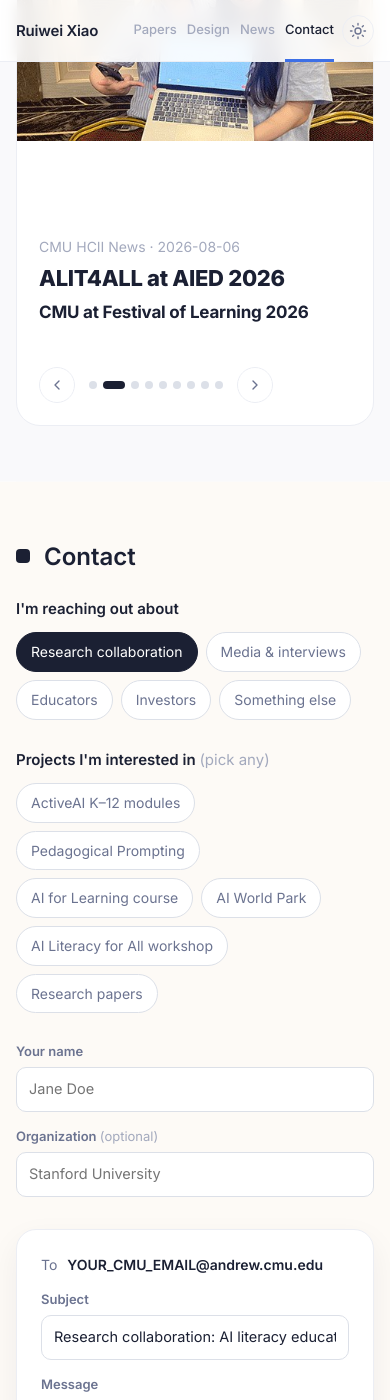
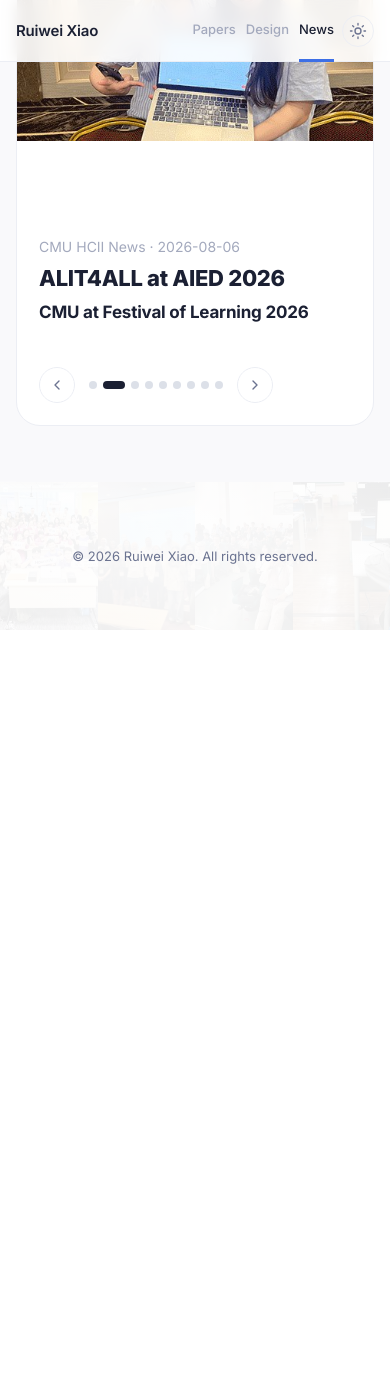
Before and after one commit to ruiwei-xiao/ruiwei-xiao.github.io, a Jekyll site: the page built from index.html, in a window 390 px wide and 1400 px high, scrolled down 6429 px. Built offline with Jekyll 4.4.1, drawn with Linux system fonts in a browser that asks for light colours; after the commit the page ends 7059 px from its top, so only the background shows below that; some of the changed text lies outside the part shown.

Commit message:
Revert "Add Contact tab with an editable email template"
This reverts commit b0ea97c69d44ecfbee26c21eecf45c918990b19f.

```diff
--- a/_config.yml
+++ b/_config.yml
@@ -27,8 +27,6 @@ markdown: kramdown
 highlighter: rouge
 
 cv_url: https://drive.google.com/file/d/12XQAa_tvCNml65rYvvtBqdnH0Qc25q6O/view?usp=sharing
-# 首页 Contact 版块的收件邮箱（会公开显示）
-contact_email: YOUR_CMU_EMAIL@andrew.cmu.edu
 
 # 整站 "Under construction" 蒙版；改成 false 即可去掉
 under_construction: false
--- a/_data/contact.yml
+++ /dev/null
@@ -1,80 +0,0 @@
-# 首页 Contact 版块：选来意 + 感兴趣的项目，自动生成一封可编辑的邮件（收件人在 _config.yml 的 contact_email）。
-# 模板里的占位符：{name} 名字、{from} "from 机构"（没填机构就是空）、{projects} 选中的项目（没选就是 "AI literacy education"）。
-# 方括号里的内容是留给对方自己改的提示。
-categories:
-  - key: research
-    label: Research collaboration
-    subject: "Research collaboration: {projects}"
-    body: |
-      Hi Ruiwei,
-
-      I'm {name}{from}. I came across your work on {projects} and would love to explore a research collaboration.
-
-      [A few sentences about your research and the collaboration you have in mind]
-
-      Would you be open to a short call in the coming weeks?
-
-      Best,
-      {name}
-  - key: media
-    label: Media & interviews
-    subject: "Interview request: {projects}"
-    body: |
-      Hi Ruiwei,
-
-      I'm {name}{from}. I'm working on a story about [topic] and would love to interview you about {projects}.
-
-      [Outlet, format (written, podcast, video), and your deadline]
-
-      Let me know if you'd be available, and what times work for you.
-
-      Best,
-      {name}
-  - key: educator
-    label: Educators
-    subject: "Bringing {projects} to my students"
-    body: |
-      Hi Ruiwei,
-
-      I'm {name}{from}. I teach [grade level / subject] and I'm interested in bringing {projects} to my students.
-
-      [How many students, your timeline, and any questions you have]
-
-      Could you share how I can get started?
-
-      Best,
-      {name}
-  - key: investor
-    label: Investors
-    subject: "ActiveAI: {projects}"
-    body: |
-      Hi Ruiwei,
-
-      I'm {name}{from}. I've been following ActiveAI and your work on {projects}, and I'd like to learn more about where you're taking it.
-
-      [Your fund or focus area, and what you'd like to discuss]
-
-      Would you be open to a short intro call?
-
-      Best,
-      {name}
-  - key: other
-    label: Something else
-    subject: "Hello from {name}"
-    body: |
-      Hi Ruiwei,
-
-      I'm {name}{from}. I'm reaching out about {projects}.
-
-      [Your message]
-
-      Best,
-      {name}
-
-projects:
-  - ActiveAI K–12 modules
-  - Pedagogical Prompting
-  - AI for Learning course
-  - AI World Park
-  - AI Literacy for All workshop
-  - Research papers
--- a/_layouts/default.html
+++ b/_layouts/default.html
@@ -29,7 +29,6 @@
           <a href="{{ '/#publications' | relative_url }}" data-go="publications"{% if page.url == '/publications/' %} class="on"{% endif %}><span class="full">Publications</span><span class="short">Papers</span></a>
           <a href="{{ '/#learning-design' | relative_url }}" data-go="learning-design"><span class="full">Learning Design</span><span class="short">Design</span></a>
           <a href="{{ '/#press' | relative_url }}" data-go="press">News</a>
-          <a href="{{ '/#contact' | relative_url }}" data-go="contact">Contact</a>
         </div>
         <button class="theme-toggle" type="button" aria-label="Toggle dark mode">
           <svg class="sun" viewBox="0 0 24 24"><circle cx="12" cy="12" r="4"/><path d="M12 2v2M12 20v2M4.9 4.9l1.4 1.4M17.7 17.7l1.4 1.4M2 12h2M20 12h2M4.9 19.1l1.4-1.4M17.7 6.3l1.4-1.4"/></svg>
--- a/assets/css/style.css
+++ b/assets/css/style.css
@@ -14,7 +14,7 @@
   --mask-1: rgba(255,255,255,.97); --mask-2: rgba(255,255,255,.95); --mask-3: rgba(255,255,255,.92);
   --hl-1: rgba(61,111,230,.16); --hl-2: rgba(58,164,106,.16);   /* 高亮下面的荧光笔 */
   --glow-edge: rgba(255,255,255,.7); --glow: rgba(61,111,230,.06); --glow-2: rgba(61,111,230,.05);
-  --sec-pub: #f8f9fe; --sec-ld: #f6fbf8; --sec-press: #f9f9fb; --sec-contact: #fdfaf6;   /* 各版块背景：极浅的蓝 / 绿 / 灰 / 暖白 */
+  --sec-pub: #f8f9fe; --sec-ld: #f6fbf8; --sec-press: #f9f9fb;   /* 各版块背景：极浅的蓝 / 绿 / 灰 */
   color-scheme: light;
 }
 /* 深色模式：由 <html data-theme="dark"> 控制（默认跟随系统，导航栏按钮可切换） */
@@ -32,7 +32,7 @@
   --mask-1: rgba(15,18,32,.96); --mask-2: rgba(15,18,32,.94); --mask-3: rgba(15,18,32,.9);
   --hl-1: rgba(109,147,242,.24); --hl-2: rgba(76,191,127,.24);
   --glow-edge: rgba(0,0,0,.45); --glow: rgba(0,0,0,.28); --glow-2: rgba(0,0,0,.32);   /* 深色：黑色细边 + 柔和的黑色晕染 */
-  --sec-pub: #121629; --sec-ld: #111a1f; --sec-press: #13162a; --sec-contact: #17162a;
+  --sec-pub: #121629; --sec-ld: #111a1f; --sec-press: #13162a;
   color-scheme: dark;
 }
 * { box-sizing: border-box; }
@@ -531,39 +531,13 @@ html:not(.uc-off):has(.uc) { overflow: hidden; }
 .uc-peek { margin-top: 20px; padding: 0; border: 0; background: none; font: inherit; font-size: 14px; color: var(--muted); cursor: pointer; }
 .uc-peek:hover { color: var(--ink); }
 
-/* Contact：左边选来意 / 项目 / 名字，右边是自动生成、可编辑的邮件 */
-.contact { display: grid; grid-template-columns: minmax(0, 1fr) minmax(0, 1.15fr); gap: 56px; align-items: start; }
-.contact-q { margin: 0 0 12px; font-size: 15px; font-weight: 600; color: var(--ink); }
-.contact-q span, .contact-fields label i { font-style: normal; font-weight: 400; color: var(--faint); }
-.chips-pick { display: flex; flex-wrap: wrap; gap: 8px; margin-bottom: 28px; }
-.chips-pick button { padding: 8px 14px; border: 1px solid var(--line-strong); border-radius: 999px; background: var(--surface); font: inherit; font-size: 14px; color: var(--muted); cursor: pointer; transition: .15s; }
-.chips-pick button:hover { color: var(--ink); border-color: var(--muted); }
-.chips-pick button[aria-pressed="true"] { border-color: var(--ink); background: var(--ink); color: var(--bg); }
-.contact-fields { display: grid; grid-template-columns: 1fr 1fr; gap: 14px; }
-.contact label { display: grid; gap: 6px; font-size: 13px; font-weight: 600; color: var(--muted); }
-.contact input, .contact textarea { width: 100%; box-sizing: border-box; padding: 10px 12px; border: 1px solid var(--line-strong); border-radius: 10px; background: var(--surface); font: inherit; font-size: 14.5px; font-weight: 400; line-height: 1.55; color: var(--ink); }
-.contact input:focus, .contact textarea:focus { outline: none; border-color: var(--blue); box-shadow: 0 0 0 3px var(--blue-bg); }
-.contact textarea { resize: vertical; min-height: 260px; }
-.contact-mail { display: grid; gap: 14px; padding: 24px; border: 1px solid var(--line); border-radius: 20px; background: var(--surface); box-shadow: 0 12px 32px var(--shadow); }
-.mail-to { margin: 0; font-size: 14px; color: var(--muted); }
-.mail-to a { margin-left: 6px; color: var(--ink); font-weight: 600; }
-.mail-actions { display: flex; flex-wrap: wrap; align-items: center; gap: 10px 14px; }
-.mail-send { padding: 11px 20px; border-radius: 999px; background: var(--solid); color: var(--on-solid); font-weight: 600; font-size: 14.5px; }
-.mail-send:hover { background: var(--solid-hover); }
-.mail-copy { padding: 10px 18px; border: 1px solid var(--line-strong); border-radius: 999px; background: none; font: inherit; font-size: 14.5px; font-weight: 500; color: var(--ink); cursor: pointer; }
-.mail-copy:hover { background: var(--soft); }
-.mail-reset { margin-left: auto; padding: 0; border: 0; background: none; font: inherit; font-size: 13px; color: var(--faint); text-decoration: underline; text-underline-offset: 3px; cursor: pointer; }
-
 /* 版块背景：Publications / Learning Design / In the news 各有极浅的底色，铺满整个屏幕宽度；
    底色本身就分隔版块，所以去掉分隔线，上下间距改成版块内边距（颜色才能接上） */
-#publications, #learning-design, #press, #contact { margin-top: 0; padding: 88px 0; border-top: 0; box-shadow: 0 0 0 100vmax var(--sec-bg); clip-path: inset(0 -100vmax); background: var(--sec-bg); }
+#publications, #learning-design, #press { margin-top: 0; padding: 88px 0; border-top: 0; box-shadow: 0 0 0 100vmax var(--sec-bg); clip-path: inset(0 -100vmax); background: var(--sec-bg); }
 #publications { --sec-bg: var(--sec-pub); }
 #learning-design { --sec-bg: var(--sec-ld); }
 #press { --sec-bg: var(--sec-press); }
-#contact { --sec-bg: var(--sec-contact); scroll-margin-top: 40px; }
 #press + * { margin-top: 0; }
 @media (max-width: 760px) {
-  #publications, #learning-design, #press, #contact { padding: 56px 0; }
-  .contact { grid-template-columns: minmax(0, 1fr); gap: 32px; }
-  .contact-fields { grid-template-columns: minmax(0, 1fr); }
+  #publications, #learning-design, #press { padding: 56px 0; }
 }
--- a/assets/js/site.js
+++ b/assets/js/site.js
@@ -168,53 +168,3 @@ document.querySelectorAll('.pub-tabs').forEach(group => {
     intros.forEach(i => { i.hidden = i.dataset.card !== card.dataset.card; });
   }));
 })();
-
-// 首页 Contact：按来意 + 项目 + 名字生成邮件；用户手动改过主题或正文后不再自动覆盖（可点 Reset 恢复）
-(function () {
-  const data = document.getElementById('contact-data');
-  if (!data) return;
-  const { email, categories } = JSON.parse(data.textContent);
-  const $ = id => document.getElementById(id);
-  const subject = $('ct-subject'), body = $('ct-body'), send = $('ct-send'), copy = $('ct-copy'), reset = $('ct-reset');
-  const catBtns = [...document.querySelectorAll('[data-pick="category"] button')];
-  const projBtns = [...document.querySelectorAll('[data-pick="projects"] button')];
-  let edited = false;
-
-  const list = a => a.length < 2 ? a.join('') : a.length === 2 ? a.join(' and ') : a.slice(0, -1).join(', ') + ', and ' + a[a.length - 1];
-  function fill(t) {
-    const name = $('ct-name').value.trim() || '[Your name]';
-    const org = $('ct-org').value.trim();
-    const projects = list(projBtns.filter(b => b.getAttribute('aria-pressed') === 'true').map(b => b.dataset.key)) || 'AI literacy education';
-    return t.replace(/\{name\}/g, name).replace(/\{from\}/g, org ? ' from ' + org : '').replace(/\{projects\}/g, projects);
-  }
-  function updateLink() {
-    send.href = 'mailto:' + email + '?subject=' + encodeURIComponent(subject.value) + '&body=' + encodeURIComponent(body.value);
-  }
-  function render() {
-    if (!edited) {
-      const c = categories.find(c => c.key === catBtns.find(b => b.getAttribute('aria-pressed') === 'true').dataset.key);
-      subject.value = fill(c.subject);
-      body.value = fill(c.body).trim();
-    }
-    reset.hidden = !edited;
-    updateLink();
-  }
-
-  catBtns.forEach(b => b.addEventListener('click', () => {
-    catBtns.forEach(x => x.setAttribute('aria-pressed', x === b));
-    edited = false; render();
-  }));
-  projBtns.forEach(b => b.addEventListener('click', () => {
-    b.setAttribute('aria-pressed', b.getAttribute('aria-pressed') !== 'true'); render();
-  }));
-  ['ct-name', 'ct-org'].forEach(id => $(id).addEventListener('input', render));
-  [subject, body].forEach(el => el.addEventListener('input', () => { edited = true; reset.hidden = false; updateLink(); }));
-  reset.addEventListener('click', () => { edited = false; render(); });
-  copy.addEventListener('click', async () => {
-    const text = 'To: ' + email + '\nSubject: ' + subject.value + '\n\n' + body.value;
-    try { await navigator.clipboard.writeText(text); copy.textContent = 'Copied'; }
-    catch (e) { copy.textContent = 'Copy failed'; }
-    setTimeout(() => { copy.textContent = 'Copy email'; }, 1800);
-  });
-  render();
-})();
--- a/index.html
+++ b/index.html
@@ -227,37 +227,3 @@ title: Ruiwei Xiao
     {% endfor %}
   </div>
 </section>
-
-<!-- ===================== CONTACT ===================== -->
-<!-- 选来意 + 感兴趣的项目 → 右边自动生成一封可编辑的邮件，可以直接用邮件 app 打开发送或复制（模板在 _data/contact.yml） -->
-{% assign ct = site.data.contact %}
-<section class="sec" id="contact">
-  <div class="sec-h"><span class="dot ink"></span><h3>Contact</h3><small>Get in touch</small></div>
-  <div class="contact">
-    <div class="contact-pick">
-      <p class="contact-q">I'm reaching out about</p>
-      <div class="chips-pick" data-pick="category">
-        {% for c in ct.categories %}<button type="button" data-key="{{ c.key }}" aria-pressed="{% if forloop.first %}true{% else %}false{% endif %}">{{ c.label }}</button>{% endfor %}
-      </div>
-      <p class="contact-q">Projects I'm interested in <span>(pick any)</span></p>
-      <div class="chips-pick" data-pick="projects">
-        {% for pr in ct.projects %}<button type="button" data-key="{{ pr }}" aria-pressed="false">{{ pr }}</button>{% endfor %}
-      </div>
-      <div class="contact-fields">
-        <label><span>Your name</span><input type="text" id="ct-name" placeholder="Jane Doe" autocomplete="name"></label>
-        <label><span>Organization <i>(optional)</i></span><input type="text" id="ct-org" placeholder="Stanford University" autocomplete="organization"></label>
-      </div>
-    </div>
-    <div class="contact-mail">
-      <p class="mail-to">To <a href="mailto:{{ site.contact_email }}">{{ site.contact_email }}</a></p>
-      <label class="mail-field">Subject<input type="text" id="ct-subject"></label>
-      <label class="mail-field">Message<textarea id="ct-body" rows="12"></textarea></label>
-      <div class="mail-actions">
-        <a class="mail-send" id="ct-send" href="mailto:{{ site.contact_email }}">Open in email app</a>
-        <button type="button" class="mail-copy" id="ct-copy">Copy email</button>
-        <button type="button" class="mail-reset" id="ct-reset" hidden>Reset to template</button>
-      </div>
-    </div>
-  </div>
-  <script type="application/json" id="contact-data">{"email": {{ site.contact_email | jsonify }}, "categories": {{ ct.categories | jsonify }}}</script>
-</section>
```
